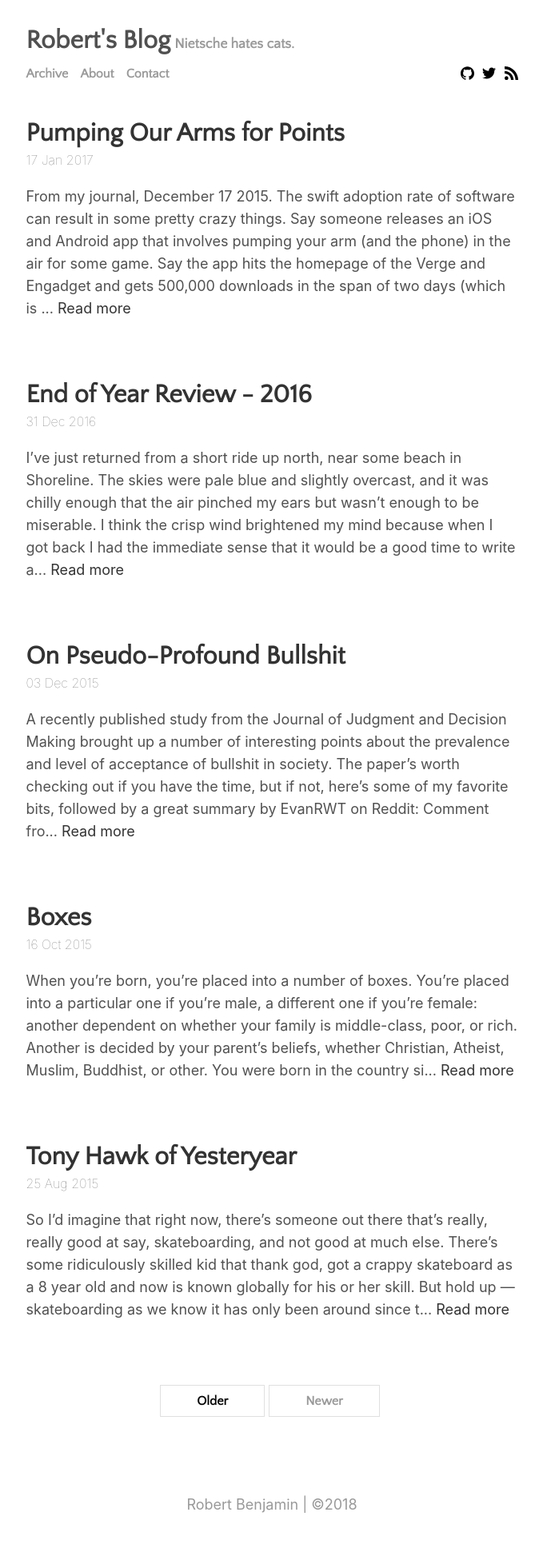
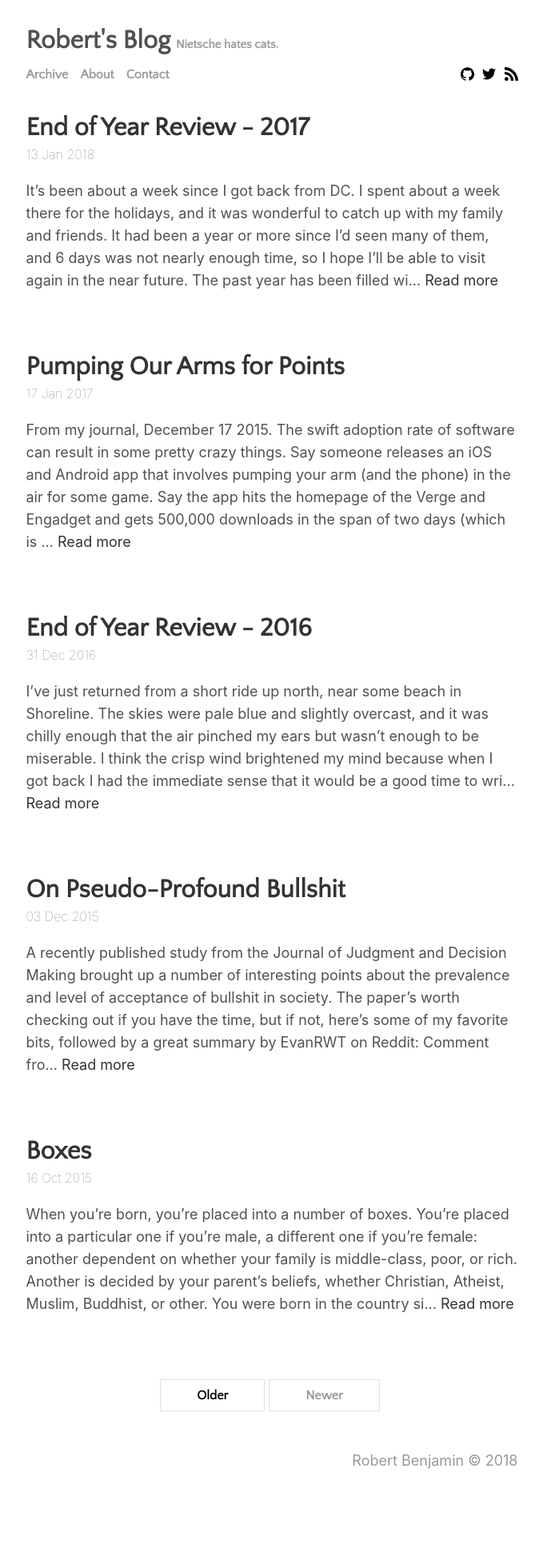
Before and after one commit to robertbenjamin/blog, a Jekyll site: the page built from index.html, in a window 1280 px wide. Shown: the whole page at 80% size, without its empty margins (300-979 px from the left). Built offline with Jekyll 4.4.1, drawn with Linux system fonts in a browser that asks for light colours; the list of posts is cut into pages by our own code; after the commit the page ends 1873 px from its top, so only the background shows below that.

Commit message:
Add end of year review post for 2017 - Make video iframes responsive - Update typography and styling a bit

```diff
--- a/_includes/footer.html
+++ b/_includes/footer.html
@@ -1,3 +1,3 @@
 <footer class="footer">
-  Robert Benjamin | ©{{ 'now' | date: "%Y" }}
+  Robert Benjamin © {{ 'now' | date: "%Y" }}
 </footer>
--- /dev/null
+++ b/_posts/2018-01-13-end-of-year-review-2018.md
@@ -0,0 +1,101 @@
+---
+title:  "End of Year Review - 2017"
+date:   2018-01-13
+---
+
+<div class="iframe-container">
+  <iframe width="640" height="360" src="https://www.youtube.com/embed/JTzS6tKAUhk?rel=0" frameborder="0" allow="autoplay; encrypted-media" allowfullscreen></iframe>
+</div>
+
+It's been about a week since I got back from DC. I spent about a week there for the holidays, and it was wonderful to catch up with my family and friends. It had been a year or more since I'd seen many of them, and 6 days was not nearly enough time, so I hope I'll be able to visit again in the near future.
+
+The past year has been filled with opportunities to work on some long-standing issues and difficulties I've had in my life, and while it's been challenging it's also been incredibly rewarding.
+
+While there hasn't been any massive changes in my life in 2017, there's been a few things that have opened up a lot of doors for me to explore in this new year.
+
+## What I've Done
+
+<img src="{{ site.baseurl }}/assets/img/2018-01-13-end-of-year-review-2017/yokohama.jpg">
+
+**Traveled.** I did a short trip to Chicago with my good friend John in the beginning of January. Despite the sub-zero temperature, I found Chicago to be a wonderfully cheerful and welcoming city. The wide streets and open architecture somehow made the city feel like an old memory, and it also felt like the most distinctivly American city I've ever been in, moreso than DC or even New York.
+
+In 2017, I also visited Asia for the first time: I spent a few days in Shanghai, and about a month in Tokyo. For some reason, I felt much further out of my comfort zone than the times I've traveled Europe on my own, but I appreciated the challenge. Speaking Japanese in Tokyo was also an adjustment since the casual Japanese I speak with my friends is almost like a different language compared to the more formal tone and wording used when interacting with service people and strangers in Japan.
+
+I regret not traveling outside of the Tokyo area more, but hope to make up for it the next time I visit!
+
+**Gone remote.** It's been a long time coming, but after returning from the Japan trip I approached my company to ask about the possibility of switching to a remote position. They were incredibly understanding, and after a short trial period gave me the full a-ok.
+
+I'm still adjusting to some aspects of it, but really enjoy the flexibility and two-second commute times.
+
+I look forward to taking fuller advantage of this in 2018.
+
+<img src="{{ site.baseurl }}/assets/img/2018-01-13-end-of-year-review-2017/volunteer-park.jpg">
+
+**Improved my mental health.** By far the most important thing I did in the last year was take an honest and introspective look at my mental health and find ways to address the areas where I've been struggling.
+
+I've had some form of depression for several years now, but since it's always fluctuated I always managed to find ways to ignore it or pretend it wasn't bothering me until it became more bearable.
+
+Depression made me feel worthless, pointless. It sapped the energy and hope out of all the things I wanted to do and strived for until I saw no point in taking action. It made close friendships seem shallow and dead and the most reasonable goals seem impossible.
+
+And worst of all, it makes you feel that all of the above is _normal_.
+
+I believe my depression was brought on by a lack of self-control. I didn't have trust in myself to diligently do the things I wanted to, and that led to a feeling of despair, that I had no control over my future and the direction I was heading in life.
+
+When things got really bad near the end of the last summer, I signed up for a therapy session based on a friend's recommendation.
+
+<img src="{{ site.baseurl }}/assets/img/2018-01-13-end-of-year-review-2017/shilshole-bay-marina.jpg">
+
+It really, really helped. Talking through my thoughts and emotions clarified the internalized frustrations I had held onto for so long, and helped me devise a way to deal with those feelings in the future. They very act of truly acknowledging  depression felt like a weight lifted off my back and gave me the freedom necessary to look for ways to improve.
+
+Focusing on microhabits for the following months allowed me to build up some consistency, and as these forced habits became automatic I learned to rely on them to further build new habits. I'm waking up consistently at the same time, going to the gym 4 days a week, and reading everyday — all for the first time in years, and on my own volition.
+
+These may be small successes to some, but to me they are massive and I'm proud of them.
+
+My depression isn't entirely eliminated, but I think it's the weakest it's ever been, and the absolute feeling of freedom leaves me excited and ready for the upcoming year.
+
+## What I Want to Do
+
+<img src="{{ site.baseurl }}/assets/img/2018-01-13-end-of-year-review-2017/tokyo-backstreet.jpg">
+
+**Plan each month out.** A couple of weeks ago, I sat down for a few minutes and wrote out my goals for this month. It wasn't long or particularly detailed, just a quick jot down of some things I want to work on every day and what progress I'd be happy with when February came around.
+
+I'm really glad I did it! It was the bit of direction I need to remind myself of the bigger things I'm working towards amidst the day-to-day of normal life.
+
+I plan to do this at the beginning of every month this year.
+
+<img src="{{ site.baseurl }}/assets/img/2018-01-13-end-of-year-review-2017/cafe-vita.jpg">
+
+**Learn Spanish.** At the end of last year, I felt pretty burned out with learning Japanese. My speaking and listening abilities had improved very quickly initially then petered out for a few months, and if I wanted to be serious about improving to the next level I'd really need to focus on Kanji and vocabulary for a few months to become literate.
+
+I'd rather avoid doing that until I feel more motivated to do so. If I live in Japan or even visit for a prolonged period, that might be a more appropriate time to take on that challenge.
+
+As a break from Japanese, I want to learn Spanish! It's a beautiful language I've wanted to learn for awhile, and it'd open a lot of doors for travel in South America and Spain.
+
+To start, I'm working through the Spanish with Ease Assimil course and using an SRS to memorize the 1k most frequent Spanish words. It should take me about 2 months to do both of these at my current pace, and around a month in I'll look into doing weekly tutor sessions on a platform like iTalki.
+
+<img src="{{ site.baseurl }}/assets/img/2018-01-13-end-of-year-review-2017/rooftop.jpg">
+
+**Travel more!** I want to take advantage of being able to work remote and explore areas I've wanted to go but never had the ability to.
+
+I plan to start with shorter trips within the US as a sort of adjustment period. Gradually I can try trips for longer durations or more difficult locations where I don't speak the native language.
+
+The list for this year so far is:
+
+- Nashville (tickets bought!)
+- LA (eying tickets)
+- Mexico City (early planning stages with a friend)
+- Some national park in the US (Zion, Yellowstone, Yosemite?)
+- Japan (likely near the end of the year)
+- Medellin?
+- Toronto?
+- Buenos Aires?
+
+<img src="{{ site.baseurl }}/assets/img/2018-01-13-end-of-year-review-2017/cafe-presse.jpg">
+
+**Gain 15 lb of muscle.** This is a fairly lofty goal, but a feasible one. I've always thought I could "eat anything" and not gain weight: the motto of your typical hardgainer. Last year I proved myself wrong by tracking calories and staying over 3k calories a day — I gained 20lb over the period of about 3 months.
+
+Unfortunately, I failed to maintain a good weight training routine during that time and the primary result of the experiment was a number of my old childhood friends calling me chubby in our group chat. They were right. 3 months later I lost the 20 lb and started barbell training.
+
+Although my routine was interupted by my trip to Japan last year, I've been lifting at least 3 days a week for the last few months (with great results) and am ready to increase my calorie intake again.
+
+15lbs of muscle gain is my stretch goal for this year, but I do think it's possible!
--- a/assets/css/main.css
+++ b/assets/css/main.css
@@ -3,10 +3,19 @@
 */
 
 body {
+  margin: 0;
+  color: #515151;
+  line-height: 1.75rem;
+
   font-family: -apple-system, BlinkMacSystemFont, “Segoe UI”, Roboto, Helvetica, Arial, sans-serif;
   font-size: 18px;
-  color: #515151;
-  line-height: 1.75rem;
+  /*font-weight: 300;*/
+  -webkit-font-smoothing: antialiased;
+  -moz-osx-font-smoothing: grayscale;
+}
+
+strong {
+  font-weight: 600;
 }
 
 h1 {
@@ -45,6 +54,20 @@ blockquote {
   line-height: 1.5;
 }
 
+.iframe-container {
+  overflow: hidden;
+  padding-bottom: 56.25%;
+  position: relative;
+  height: 0;
+}
+.iframe-container  iframe{
+  left: 0;
+  top: 0;
+  height: 100%;
+  width: 100%;
+  position: absolute;
+}
+
 /*
   Site container
 */
@@ -64,9 +87,7 @@ blockquote {
 */
 
 .masthead {
-  padding-top: 0.5rem;
-  padding-bottom: 0.5rem;
-  margin-bottom: 1rem;
+  margin: 1rem 0;
 }
 
 .masthead a:hover {
@@ -80,6 +101,8 @@ blockquote {
 }
 
 .masthead-subtitle {
+  margin-left: 0.1rem;
+  font-size: 15px;
   color: #999;
 }
 
@@ -105,7 +128,7 @@ blockquote {
 
 .post-container {
   flex: 1;
-  margin-bottom: 4rem;
+  margin-bottom: 1rem;
 }
 
 .posts {
@@ -186,8 +209,8 @@ blockquote {
 
 .footer {
   color: #999;
-  text-align: center;
-  margin: 2rem;
+  text-align: right;
+  margin: 2rem 0;
 }
 
 /*
@@ -310,6 +333,14 @@ pre > code {
   .container {
     width: 90vw;
   }
+
+  .post-container {
+    margin-bottom: 0;
+  }
+
+  .footer {
+    text-align: center;
+  }
 }
 
 @media (max-width: 30rem) {
```
Also changed, not shown: _posts/2016-12-31-end-of-year-review-2016.md (+3 -1 lines), _posts/2017-01-17-pumping-our-arms-for-points.md (line endings or trailing spaces), assets/img/2018-01-13-end-of-year-review-2017/cafe-presse.jpg (added), assets/img/2018-01-13-end-of-year-review-2017/cafe-vita.jpg (added), assets/img/2018-01-13-end-of-year-review-2017/rooftop.jpg (added), assets/img/2018-01-13-end-of-year-review-2017/shilshole-bay-marina.jpg (added), assets/img/2018-01-13-end-of-year-review-2017/tokyo-backstreet.jpg (added), assets/img/2018-01-13-end-of-year-review-2017/volunteer-park.jpg (added), assets/img/2018-01-13-end-of-year-review-2017/yokohama.jpg (added).
